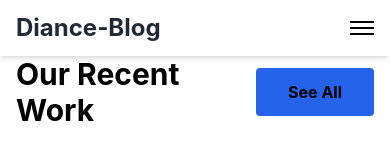
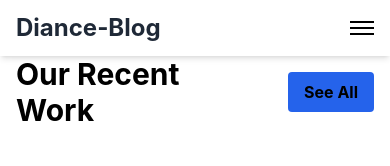
Before and after one commit to TimiMaliki/React-projects, a React (Create React App) app in the folder frontend-portfolio/dianceblog/: page /recents in a window 390 px wide. Shown: the top 166 px of the page. Built offline with nearby package versions, Linux system fonts and the light colour scheme.

Commit message:
added : recent all works  pages

```diff
--- a/frontend-portfolio/dianceblog/src/latestWorksPages/latestWork.jsx
+++ b/frontend-portfolio/dianceblog/src/latestWorksPages/latestWork.jsx
@@ -35,7 +35,7 @@ const LatestWorks = () => {
                     </div>
                     <div className="w-1/3 text-end">
                         <Link to="/allworks">
-                        <button className="font-bold bg-blue-600 e px-8 py-3 hover:bg-opacity-90 duration-300 rounded">
+                        <button className="font-bold bg-blue-600 e  px-4 py-2  lg:px-8 lg:py-3 hover:bg-opacity-90 duration-300 rounded">
                         See All
                       </button>
                         </Link>
```
